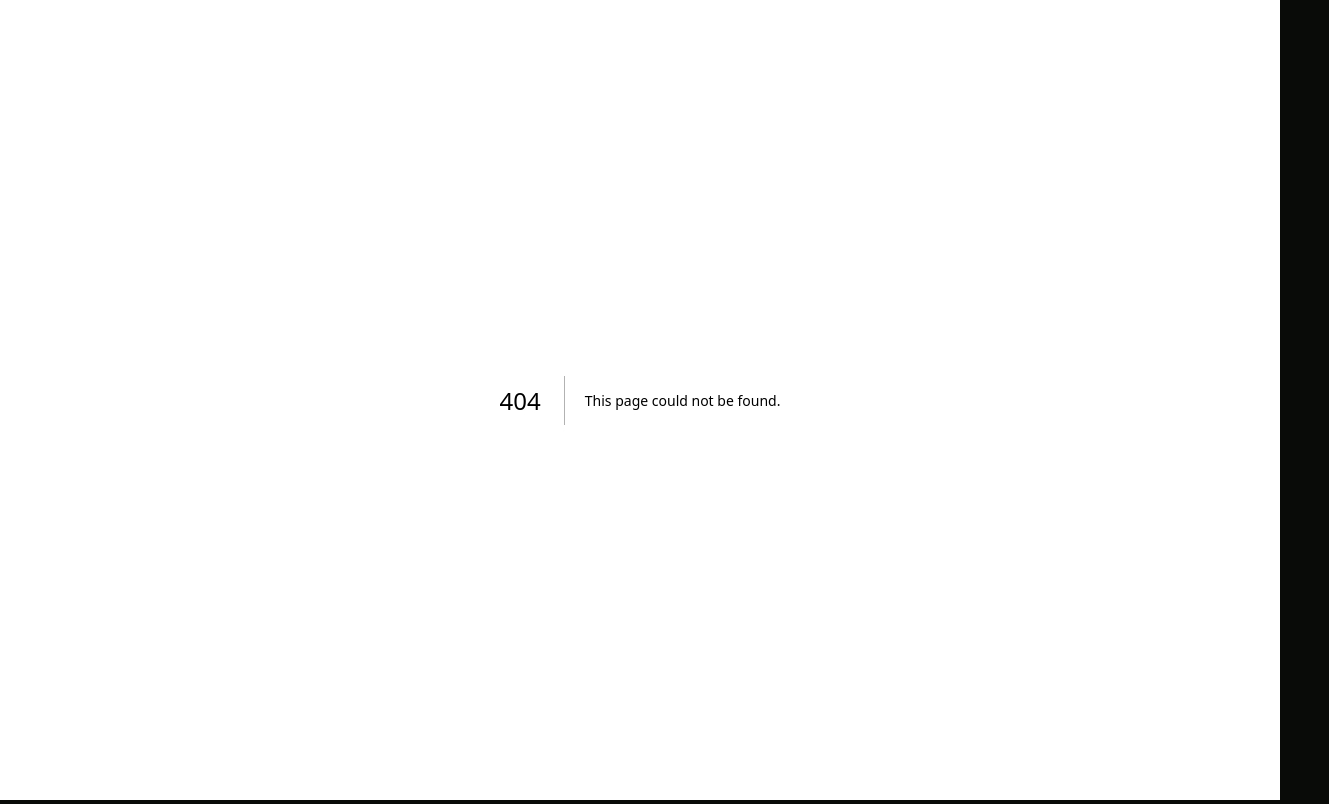
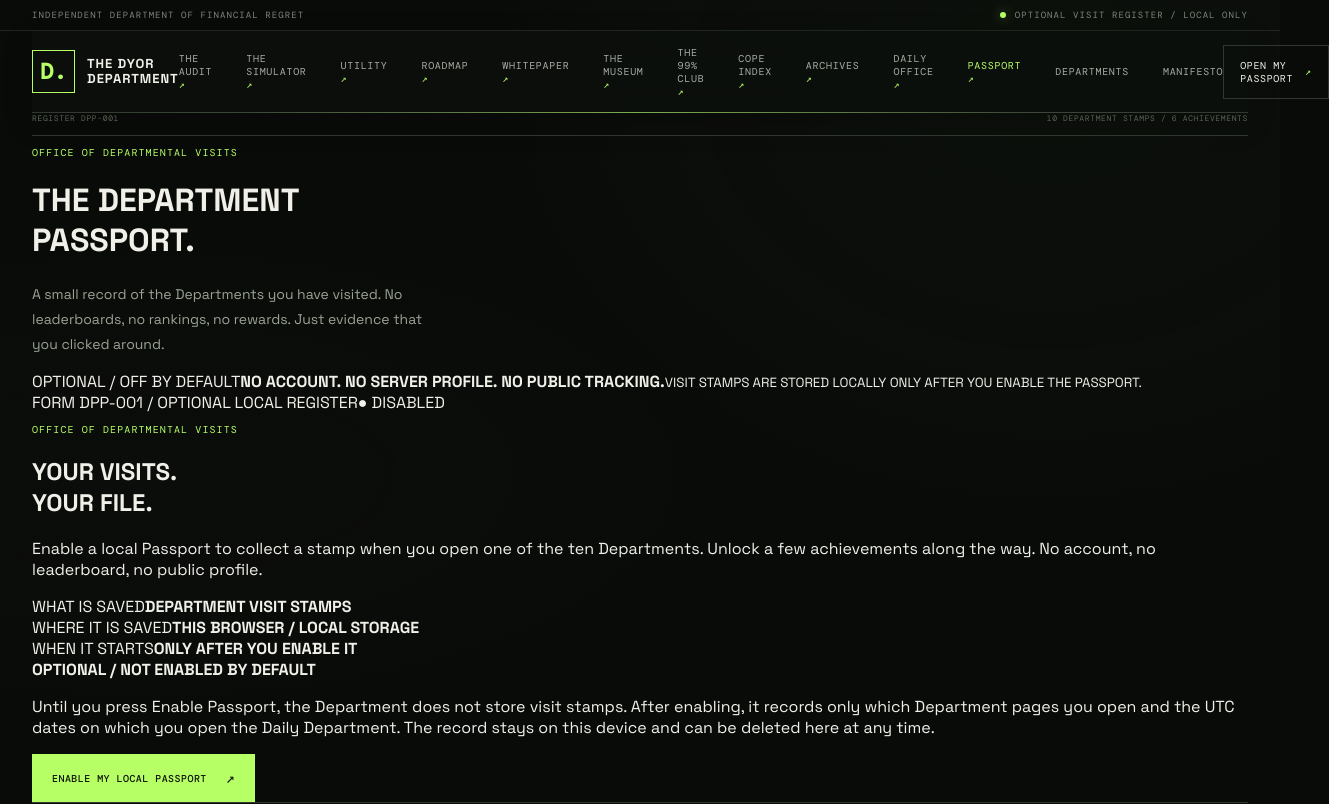
Before and after one commit to safherofficial/weird, a Next.js app: page /passport in a window 1280 px wide. Before the commit this address had no page. Shown: the top 804 px of the page, 1329 px wide, since content can reach past the window. Built offline with nearby package versions, Linux system fonts and the light colour scheme.

Commit message:
feat(u15): add Department Passport page

```diff
--- /dev/null
+++ b/app/passport/page.tsx
@@ -0,0 +1,52 @@
+import type { Metadata } from "next";
+import DepartmentHeader from "../components/department-header";
+import DepartmentFooter from "../components/department-footer";
+import PassportClient from "./passport-client";
+
+export const metadata: Metadata = {
+  title: "Department Passport",
+  description: "An optional local visit passport for THE DYOR DEPARTMENT. Collect Department stamps and unlock fictional achievements without an account or server profile.",
+  robots: { index: true, follow: true },
+  openGraph: {
+    title: "THE DEPARTMENT PASSPORT",
+    description: "Ten Departments. Local visit stamps. Absolutely no practical value.",
+    images: ["/passport/opengraph-image"],
+  },
+  twitter: {
+    card: "summary_large_image",
+    title: "THE DEPARTMENT PASSPORT",
+    description: "Ten Departments. Local visit stamps. Absolutely no practical value.",
+    images: ["/passport/opengraph-image"],
+  },
+};
+
+export default function DepartmentPassportPage() {
+  return (
+    <main className="audit-page passport-page" id="main-content">
+      <DepartmentHeader activeSection="passport" statusMessage="OPTIONAL VISIT REGISTER / LOCAL ONLY" ctaHref="/passport" ctaLabel="OPEN MY PASSPORT" />
+
+      <div className="passport-shell shell" id="content-start" tabIndex={-1}>
+        <header className="passport-intro">
+          <div className="audit-intro__meta">
+            <span>REGISTER DPP-001</span>
+            <span>10 DEPARTMENT STAMPS / 6 ACHIEVEMENTS</span>
+          </div>
+          <p className="eyebrow">OFFICE OF DEPARTMENTAL VISITS</p>
+          <h1>THE DEPARTMENT<br /><span>PASSPORT.</span></h1>
+          <p className="audit-intro__lead">
+            A small record of the Departments you have visited. No leaderboards, no rankings, no rewards. Just evidence that you clicked around.
+          </p>
+          <div className="passport-intro__notice">
+            <span>OPTIONAL / OFF BY DEFAULT</span>
+            <strong>NO ACCOUNT. NO SERVER PROFILE. NO PUBLIC TRACKING.</strong>
+            <small>VISIT STAMPS ARE STORED LOCALLY ONLY AFTER YOU ENABLE THE PASSPORT.</small>
+          </div>
+        </header>
+
+        <PassportClient />
+      </div>
+
+      <DepartmentFooter message={["YOUR VISITS HAVE BEEN ACKNOWLEDGED.", "YOUR ACHIEVEMENTS HAVE NO FINANCIAL VALUE."]} />
+    </main>
+  );
+}
```
